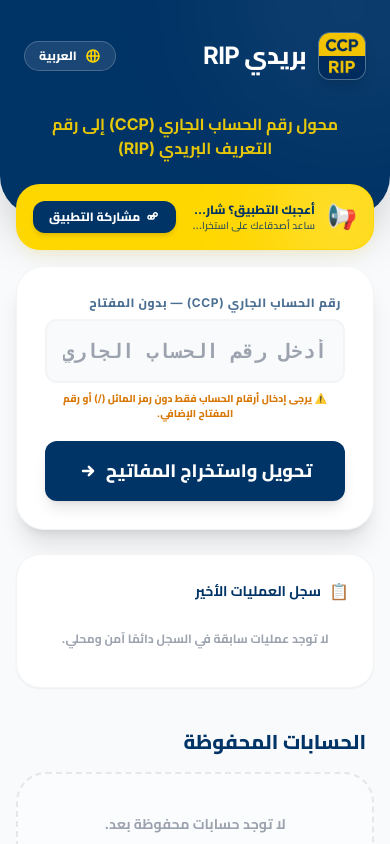
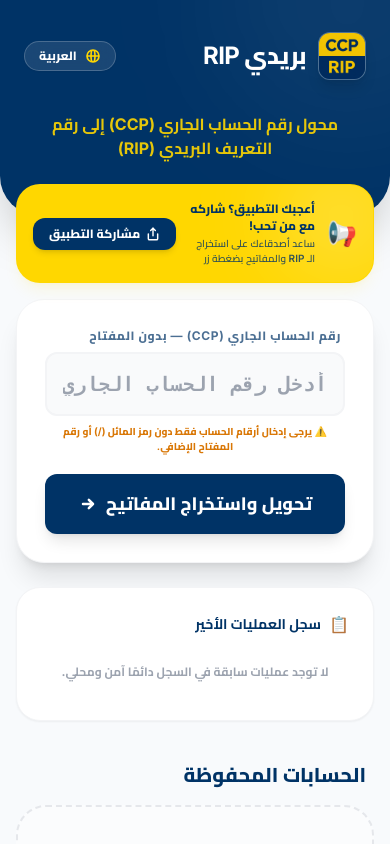
Before and after one commit to Salah-dz-14/DZ-Post-CCP-RIP, a React (Vite) app: page / in a window 390 px wide. Shown: the top 844 px of the page. Built offline with nearby package versions, Linux system fonts and the light colour scheme.

Commit message:
style: update share icons and fix text wrapping
Replace outdated network share icons with standard upload/share icons and adjust text formatting in the promotional banner to improve readability.

```diff
--- a/App.tsx
+++ b/App.tsx
@@ -205,10 +205,10 @@
           <div className="flex items-center gap-3 relative z-10 min-w-0">
             <span className="text-2xl">📢</span>
             <div className="min-w-0">
-              <p className="font-black text-xs md:text-sm truncate">
+              <p className="font-black text-xs md:text-sm whitespace-normal leading-snug">
                 {lang === 'ar' ? 'أعجبك التطبيق؟ شاركه مع من تحب!' : lang === 'fr' ? 'Vous aimez l\'application ? Partagez-la !' : 'Love the app? Share it with friends!'}
               </p>
-              <p className="text-[10px] opacity-80 truncate font-semibold">
+              <p className="text-[10px] opacity-80 whitespace-normal leading-normal font-semibold mt-0.5">
                 {lang === 'ar' ? 'ساعد أصدقاءك على استخراج الـ RIP والمفاتيح بضغطة زر' : lang === 'fr' ? 'Aidez vos proches à générer leur RIP facilement' : 'Help others calculate their RIP and keys easily'}
               </p>
             </div>
@@ -224,8 +224,10 @@
               </>
             ) : (
               <>
-                <svg className="w-3.5 h-3.5" fill="none" stroke="currentColor" viewBox="0 0 24 24">
-                  <path strokeLinecap="round" strokeLinejoin="round" strokeWidth="2.5" d="M8.684 10.742l4.632-2.316a3 3 0 11.517 1.03l-4.632 2.316m0 0a3 3 0 11-.517-1.03l4.632-2.316m-4.632 2.316a3 3 0 11-.517 1.03" />
+                <svg className="w-3.5 h-3.5" fill="none" stroke="currentColor" strokeWidth="2.5" strokeLinecap="round" strokeLinejoin="round" viewBox="0 0 24 24">
+                  <path d="M4 12v8a2 2 0 002 2h12a2 2 0 002-2v-8" />
+                  <polyline points="16 6 12 2 8 6" />
+                  <line x1="12" y1="2" x2="12" y2="15" />
                 </svg>
                 <span>{t.shareAppBtn || 'Share'}</span>
               </>
--- a/components/HistoryLog.tsx
+++ b/components/HistoryLog.tsx
@@ -151,8 +151,10 @@
                       ✓
                     </span>
                   ) : (
-                    <svg className="w-3.5 h-3.5" fill="none" stroke="currentColor" viewBox="0 0 24 24">
-                      <path strokeLinecap="round" strokeLinejoin="round" strokeWidth="2.5" d="M8.684 10.742l4.632-2.316a3 3 0 11.517 1.03l-4.632 2.316m0 0a3 3 0 11-.517-1.03l4.632-2.316m-4.632 2.316a3 3 0 11-.517 1.03" />
+                    <svg className="w-3.5 h-3.5" fill="none" stroke="currentColor" strokeWidth="2.5" strokeLinecap="round" strokeLinejoin="round" viewBox="0 0 24 24">
+                      <path d="M4 12v8a2 2 0 002 2h12a2 2 0 002-2v-8" />
+                      <polyline points="16 6 12 2 8 6" />
+                      <line x1="12" y1="2" x2="12" y2="15" />
                     </svg>
                   )}
                 </button>
--- a/components/ResultCard.tsx
+++ b/components/ResultCard.tsx
@@ -126,8 +126,10 @@
             onClick={handleShare}
             className="py-3 px-4 bg-gray-50 hover:bg-gray-100 text-[#003366] font-extrabold rounded-xl border-2 border-gray-200/50 transition-all active:scale-[0.97] flex items-center justify-center gap-2 text-sm shadow-sm"
           >
-            <svg className="w-4 h-4" fill="none" stroke="currentColor" viewBox="0 0 24 24">
-              <path strokeLinecap="round" strokeLinejoin="round" strokeWidth="2.5" d="M8.684 10.742l4.632-2.316a3 3 0 11.517 1.03l-4.632 2.316m0 0a3 3 0 11-.517-1.03l4.632-2.316m-4.632 2.316a3 3 0 11-.517 1.03" />
+            <svg className="w-4 h-4" fill="none" stroke="currentColor" strokeWidth="2.5" strokeLinecap="round" strokeLinejoin="round" viewBox="0 0 24 24">
+              <path d="M4 12v8a2 2 0 002 2h12a2 2 0 002-2v-8" />
+              <polyline points="16 6 12 2 8 6" />
+              <line x1="12" y1="2" x2="12" y2="15" />
             </svg>
             {copied === 'share' ? t.copySuccess : t.shareBtn}
           </button>
--- a/components/SavedAccountCard.tsx
+++ b/components/SavedAccountCard.tsx
@@ -117,8 +117,10 @@
             {copiedField === 'share' ? (
               <span className="text-[10px] font-extrabold text-green-600">✓</span>
             ) : (
-              <svg className="w-4 h-4" fill="none" stroke="currentColor" viewBox="0 0 24 24">
-                <path strokeLinecap="round" strokeLinejoin="round" strokeWidth="2.5" d="M8.684 10.742l4.632-2.316a3 3 0 11.517 1.03l-4.632 2.316m0 0a3 3 0 11-.517-1.03l4.632-2.316m-4.632 2.316a3 3 0 11-.517 1.03" />
+              <svg className="w-4 h-4" fill="none" stroke="currentColor" strokeWidth="2.5" strokeLinecap="round" strokeLinejoin="round" viewBox="0 0 24 24">
+                <path d="M4 12v8a2 2 0 002 2h12a2 2 0 002-2v-8" />
+                <polyline points="16 6 12 2 8 6" />
+                <line x1="12" y1="2" x2="12" y2="15" />
               </svg>
             )}
           </button>
```
